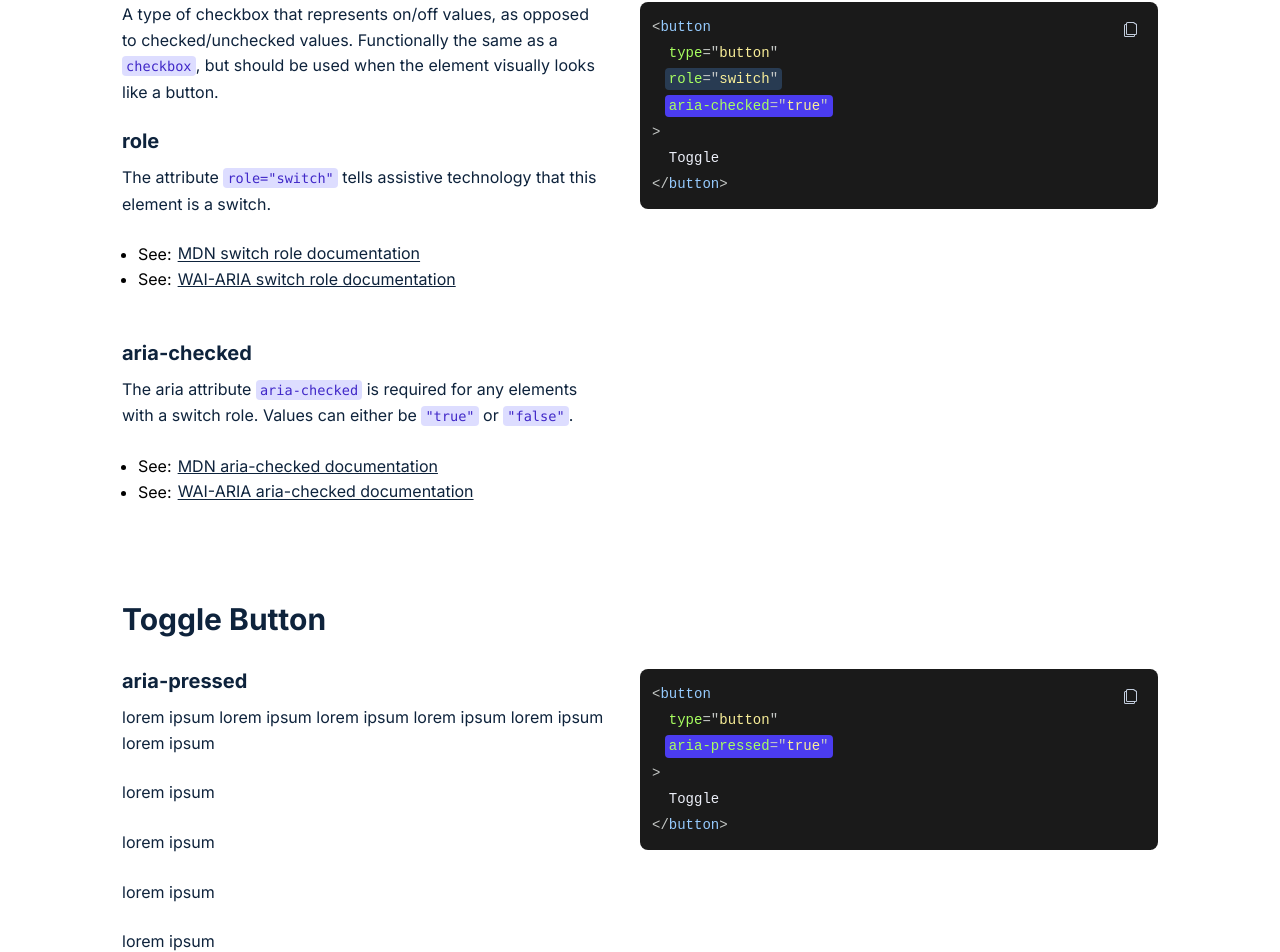
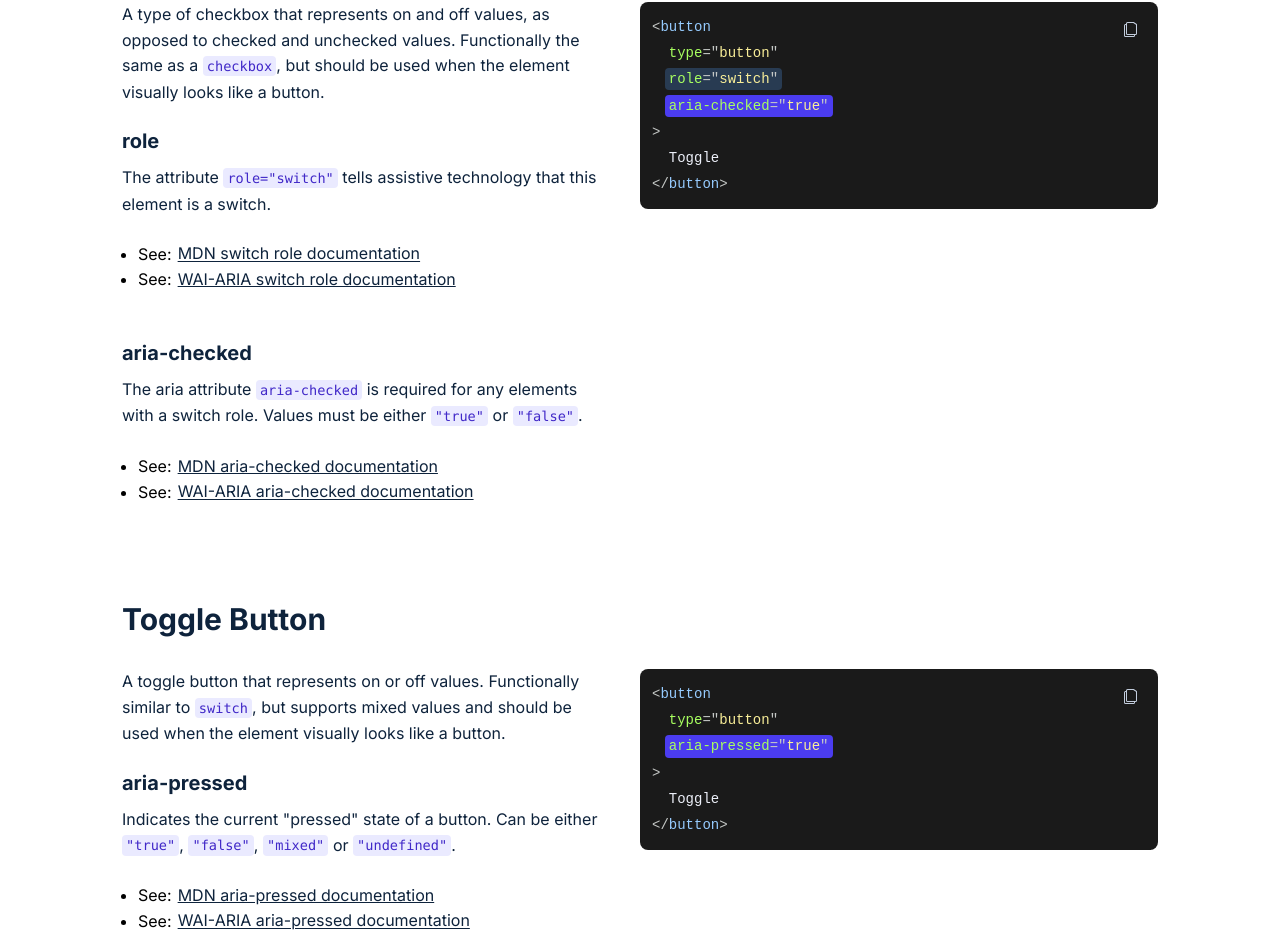
Before and after one commit to jonambas/a11y-html, a Next.js app: page / in a window 1280 px wide. Shown: the part 317-1269 px from the top of the page. Built offline with nearby package versions, Linux system fonts and the light colour scheme.

Commit message:
feat: add toggle button content

```diff
--- a/components/Code.tsx
+++ b/components/Code.tsx
@@ -206,7 +206,7 @@ export const Code: FC<CodeProps> = (props) => {
   const copyString = string.replaceAll('[]', '').replaceAll(/\[#(\S+)\]/g, '');
 
   return (
-    <Wrapper id="code">
+    <Wrapper>
       <CopyButton
         toCopy={copyString}
         className={css({ position: 'absolute', right: '$3' })()}
--- a/components/CodeSection.tsx
+++ b/components/CodeSection.tsx
@@ -13,7 +13,7 @@ export const CodeSection: FC<PropsWithChildren<CodeSectionProps>> = (props) => {
   const { children, linkTarget, title } = props;
   const { ref, inView } = useInView({
     threshold: 1,
-    rootMargin: '0px 0px -50% 0px',
+    rootMargin: '0px 0px -60% 0px',
     delay: 20
   });
   const { setActive } = useCodeLinks();
--- a/components/InlineCode.tsx
+++ b/components/InlineCode.tsx
@@ -6,7 +6,7 @@ export const InlineCode: FC<PropsWithChildren> = (props) => {
     <span
       className={css({
         fontFamily: '$mono',
-        background: '$purple200',
+        background: '$purple100',
         padding: '0.15em 0.3em',
         borderRadius: '$sm',
         color: '$purple800',
--- a/pages/index.tsx
+++ b/pages/index.tsx
@@ -70,10 +70,10 @@ const Home: NextPage = () => {
         >
           A11y HTML
         </h1>
-        <CodeContainer code={toggle} title="Toggle (On/Off)">
+        <CodeContainer code={toggle} title="Toggle Button (On/Off)">
           <p>
-            A type of checkbox that represents on/off values, as opposed to
-            checked/unchecked values. Functionally the same as a{' '}
+            A type of checkbox that represents on and off values, as opposed to
+            checked and unchecked values. Functionally the same as a{' '}
             <InlineCode>checkbox</InlineCode>, but should be used when the
             element visually looks like a button.
           </p>
@@ -100,8 +100,8 @@ const Home: NextPage = () => {
           <CodeSection title="aria-checked" linkTarget="#toggle-checked">
             <p>
               The aria attribute <InlineCode>aria-checked</InlineCode> is
-              required for any elements with a switch role. Values can either be{' '}
-              <InlineCode>&quot;true&quot;</InlineCode> or{' '}
+              required for any elements with a switch role. Values must be
+              either <InlineCode>&quot;true&quot;</InlineCode> or{' '}
               <InlineCode>&quot;false&quot;</InlineCode>.
             </p>
             <ul>
@@ -121,17 +121,34 @@ const Home: NextPage = () => {
           </CodeSection>
         </CodeContainer>
         <CodeContainer code={toggleButton} title="Toggle Button">
+          <p>
+            A toggle button that represents on or off values. Functionally
+            similar to <InlineCode>switch</InlineCode>, but supports mixed
+            values and should be used when the element visually looks like a
+            button.
+          </p>
           <CodeSection title="aria-pressed" linkTarget="#togglebutton-pressed">
             <p>
-              lorem ipsum lorem ipsum lorem ipsum lorem ipsum lorem ipsum lorem
-              ipsum
+              Indicates the current &quot;pressed&quot; state of a button. Can
+              be either <InlineCode>&quot;true&quot;</InlineCode>,{' '}
+              <InlineCode>&quot;false&quot;</InlineCode>,{' '}
+              <InlineCode>&quot;mixed&quot;</InlineCode> or{' '}
+              <InlineCode>&quot;undefined&quot;</InlineCode>.
             </p>
-            <p>lorem ipsum</p>
-            <p>lorem ipsum</p>
-            <p>lorem ipsum</p>
-            <p>lorem ipsum</p>
-            <p>lorem ipsum</p>
-            <p>lorem ipsum</p>
+            <ul>
+              <li>
+                See:{' '}
+                <InlineLink href="https://developer.mozilla.org/en-US/docs/Web/Accessibility/ARIA/Attributes/aria-pressed">
+                  MDN aria-pressed documentation
+                </InlineLink>
+              </li>
+              <li>
+                See:{' '}
+                <InlineLink href="https://www.w3.org/TR/wai-aria-1.1/#aria-pressed">
+                  WAI-ARIA aria-pressed documentation
+                </InlineLink>
+              </li>
+            </ul>
           </CodeSection>
         </CodeContainer>
         <CodeContainer code={menu} title="Dropdown Menu">
```
